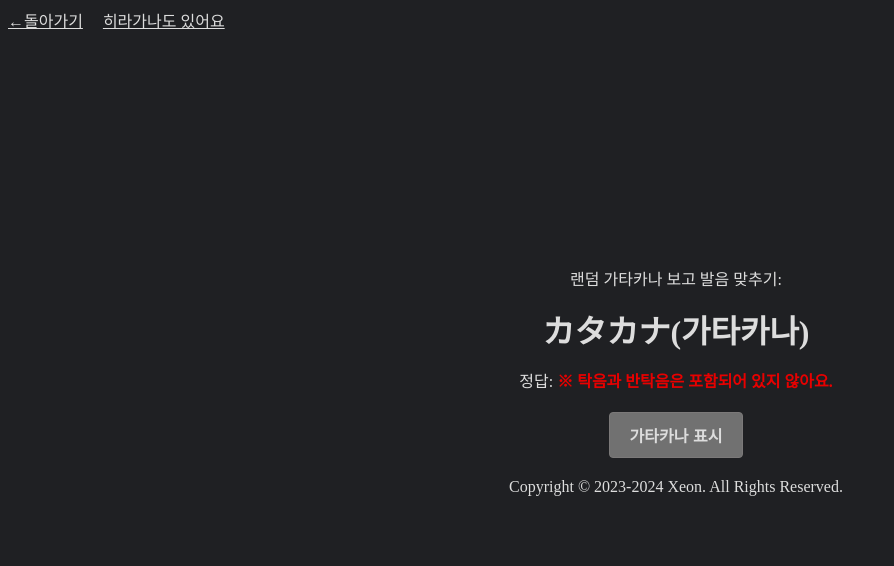
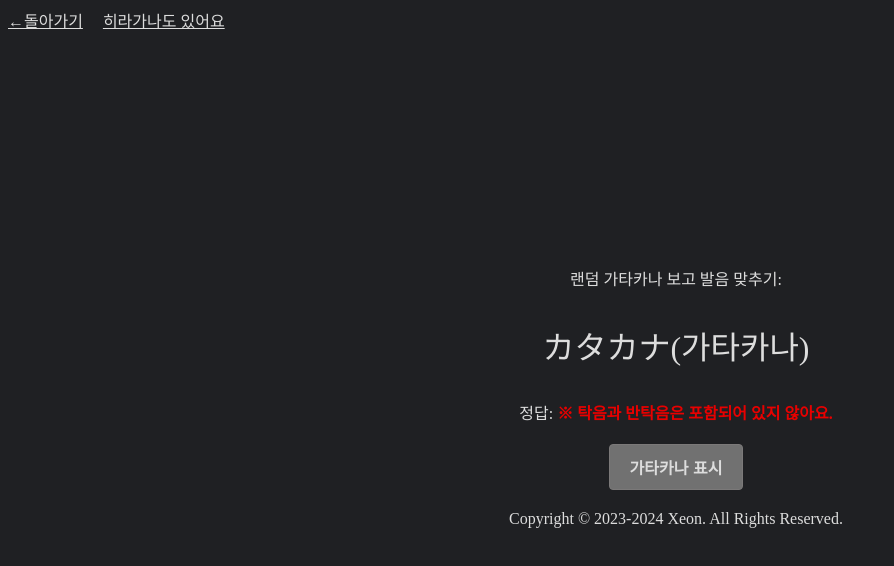
Before and after one commit to xeon3873/xeon3873.github.io, a plain HTML site: page katakana/to-pronunciation/index.html in a window 1280 px wide. Shown: the whole page, without its empty margins (0-894 px from the left). Drawn offline with Linux system fonts and the light colour scheme.

Commit message:
Update index.html

```diff
--- a/katakana/to-pronunciation/index.html
+++ b/katakana/to-pronunciation/index.html
@@ -125,7 +125,7 @@
         <a href="../">←돌아가기</a>&nbsp;&nbsp;&nbsp;&nbsp;&nbsp;<a href="../../hiragana">히라가나도 있어요</a>
         <div class="main">
             <p>랜덤 가타카나 보고 발음 맞추기:</p>
-            <strong id="katakana" style="font-size: xx-large;">カタカナ(가타카나)</strong>
+            <p id="katakana" style="font-size: xx-large;">カタカナ(가타카나)</p>
             <p>정답: <strong id="pronoun" style="color: #e80000">※ 탁음과 반탁음은 포함되어 있지 않아요.</strong></p>
             <button id="btn" onclick="showKatakana()">가타카나 표시</button>
             <p>Copyright © 2023-<span id="current-year"></span> Xeon. All Rights Reserved.</p>
```
